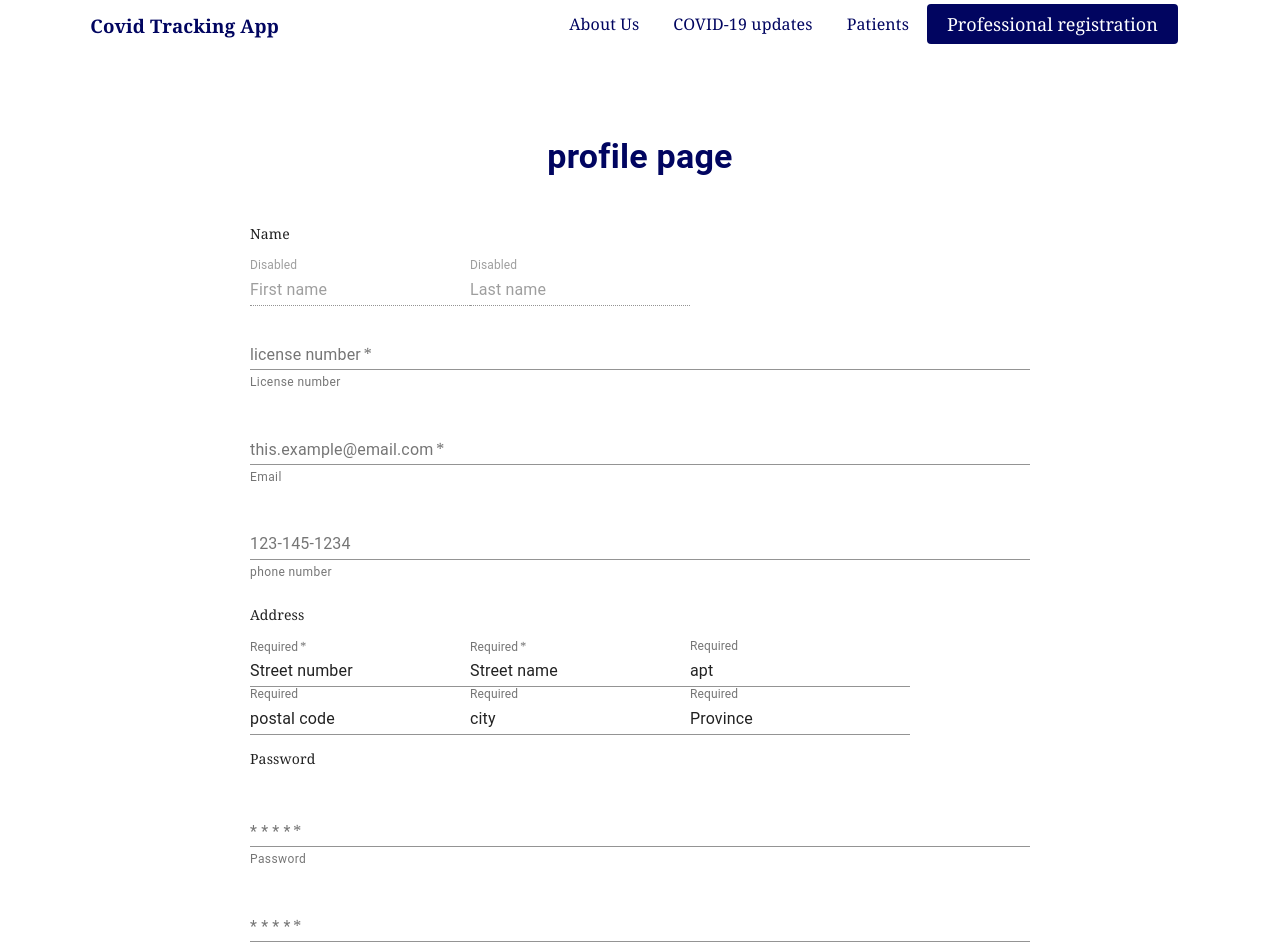
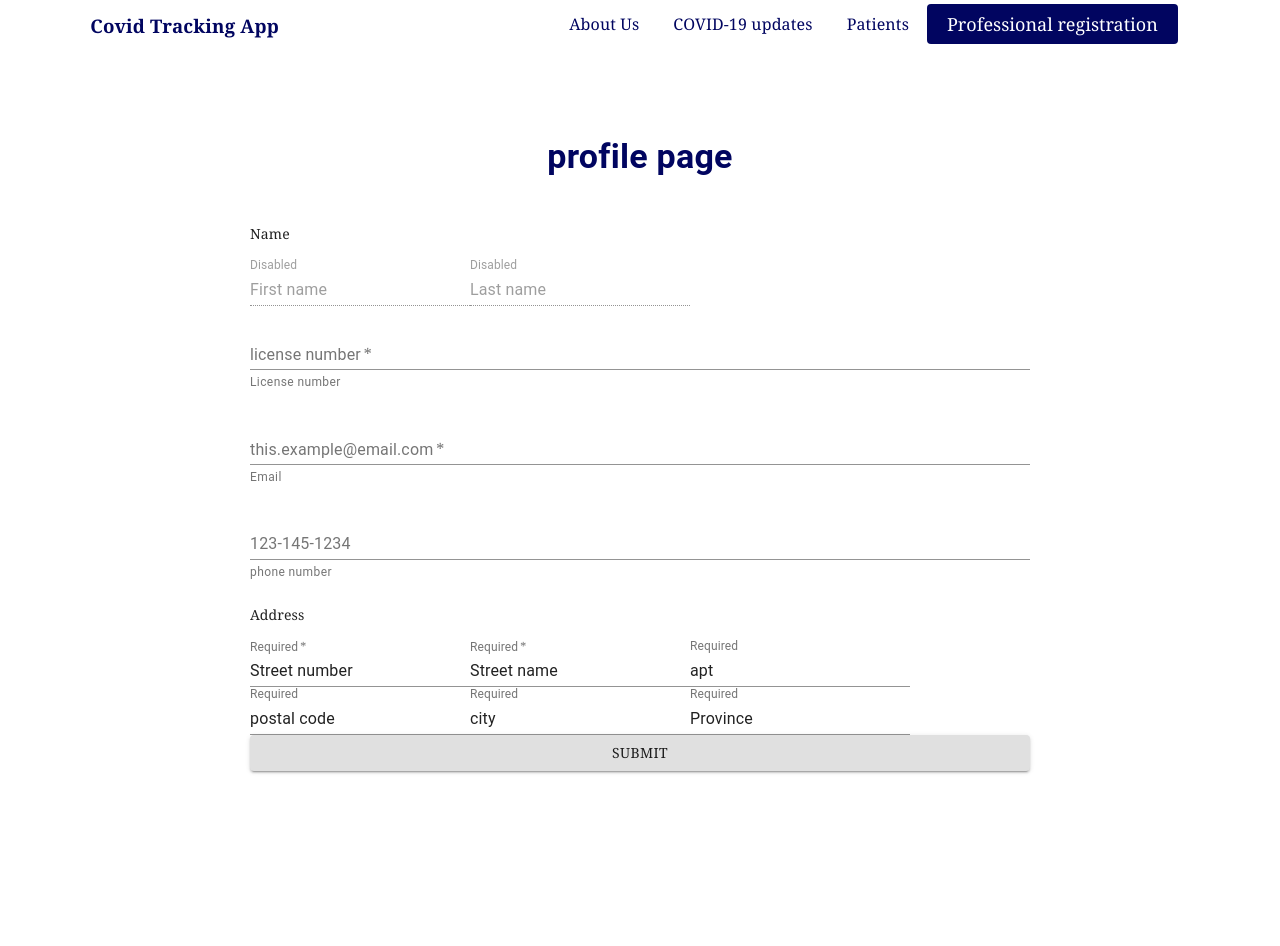
Before and after one commit to guaj/covidtrackingapp, a React (Create React App) app: page /doctor-profile in a window 1280 px wide. Shown: the top 946 px of the page. Built offline with nearby package versions, Linux system fonts and the light colour scheme.

Commit message:
removed password fields from profile pages, updated file names :DoctorProfile.js and PatientProfile.js

```diff
--- a/src/App.js
+++ b/src/App.js
@@ -10,8 +10,8 @@ import NavbarRegisterPro from './components/Navbar/NavbarRegisterPro';
 import Dashboard from './components/Dashboard/Dashboard';
 import NavbarProfilePatient from './components/Navbar/NavbarProfilePatient';
 
-import ProfilePro from './components/UserProfile/DoctorProfile/DoctorProfile';
-import ProfilePatient from './components/UserProfile/PatientProfile/PatientProfile';
+import DoctorProfile from './components/UserProfile/DoctorProfile/DoctorProfile';
+import PatientProfile from './components/UserProfile/PatientProfile/PatientProfile';
 import UsersLogin from './components/Authentification/UserLogin/UserLogin';
 import UsersRegistration from './components/Authentification/UserRegistration/UsersRegistration'
 import PatientRegistration from './components/Authentification/UserRegistration/PatientRegistration';
@@ -30,8 +30,8 @@ function App() {
       <Route path='/dashboard' element={[<Dashboard/>]} />
 
       <Route exact path='/' element={[<NavbarHome/>, <Homepage/>]} />
-      <Route path='/patient-profile' element={[<NavbarProfilePatient/>, <ProfilePatient/>]} />
-      <Route path='/doctor-profile' element={[<NavbarPro/>, <ProfilePro/>]} />
+      <Route path='/patient-profile' element={[<NavbarProfilePatient/>, <PatientProfile/>]} />
+      <Route path='/doctor-profile' element={[<NavbarPro/>, <DoctorProfile/>]} />
       <Route path='/login' element={[<UsersLogin/>]} />
       <Route path='/user-registration' element={[<UsersRegistration/>]} />
       <Route path='/doctor-registration' element={[<NavbarRegisterPro/>, <DoctorRegistration/>]} />
--- a/src/components/UserProfile/DoctorProfile/DoctorProfile.js
+++ b/src/components/UserProfile/DoctorProfile/DoctorProfile.js
@@ -130,31 +130,6 @@ export default function DoctorProfile() {
                                 defaultValue="Province"
                             />
                             <div>
-                                <p>Password</p>
-                                <TextField
-                                    data-testid="sign-up-psw1"
-                                    type="password"
-                                    margin="normal"
-                                    required
-                                    fullWidth
-                                    name="password"
-                                    label="* * * *"
-                                    id="password"
-                                    helperText="Password"
-                                    autoComplete="current-password"
-                                />
-                                <TextField
-                                    data-testid="sign-up-psw2"
-                                    type="password"
-                                    margin="normal"
-                                    required
-                                    fullWidth
-                                    name="password"
-                                    label="* * * *"
-                                    id="password"
-                                    helperText="Confirm your password"
-                                />
-
                                 <Button
                                     type="submit"
                                     fullWidth
--- a/src/components/UserProfile/PatientProfile/PatientProfile.js
+++ b/src/components/UserProfile/PatientProfile/PatientProfile.js
@@ -107,30 +107,6 @@ export default function ProfilePatient() {
                     defaultValue="Province"
                 />
                 <div>
-                  <p>Password</p>
-                  <TextField
-                      data-testid="sign-up-psw1"
-                      type="password"
-                      margin="normal"
-                      required
-                      fullWidth
-                      name="password"
-                      label="* * * *"
-                      id="password"
-                      helperText="Password"
-                      autoComplete="current-password"
-                  />
-                  <TextField
-                      data-testid="sign-up-psw2"
-                      type="password"
-                      margin="normal"
-                      required
-                      fullWidth
-                      name="password"
-                      label="* * * *"
-                      id="password"
-                      helperText="Confirm your password"
-                  />
 
                   <p> Covid symptoms</p>
                   <FormGroup>
```
